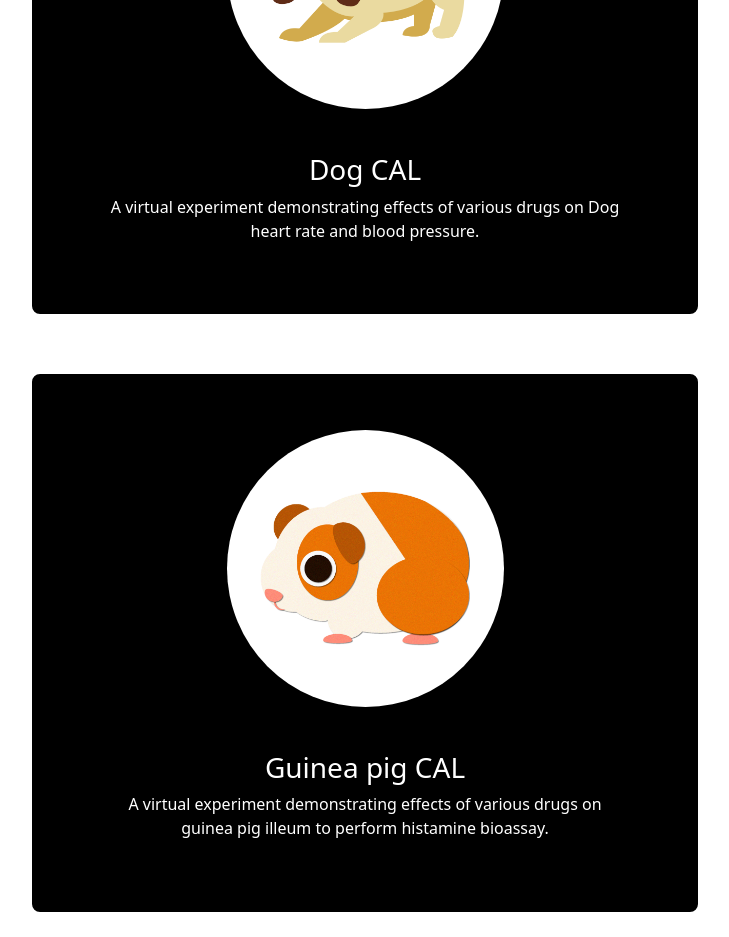
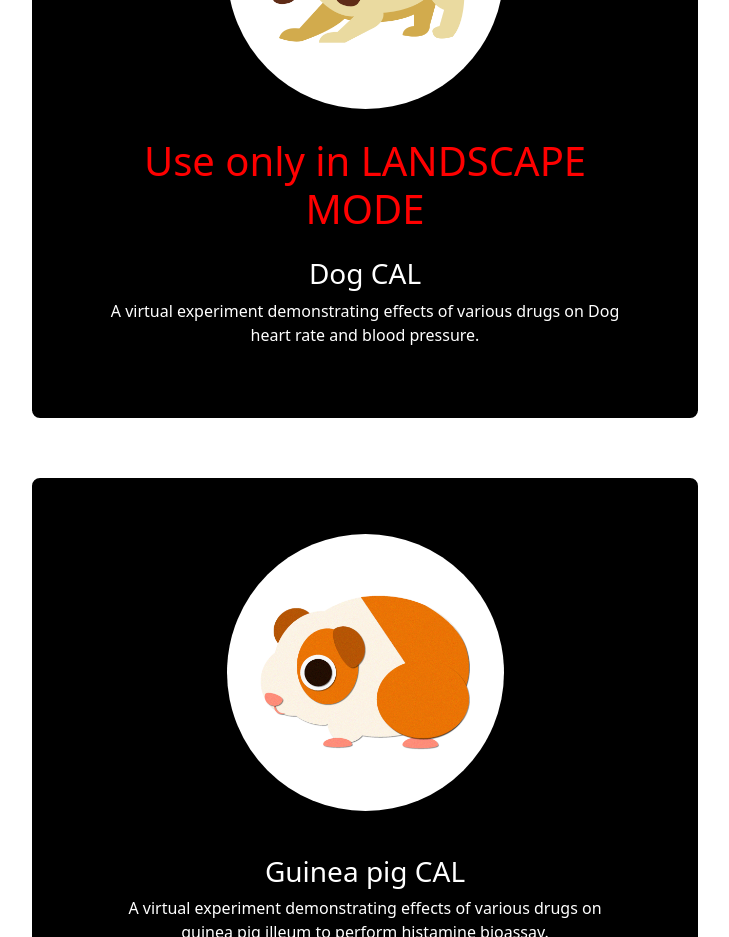
Before and after one commit to nithishjipmer/Open-CAL, a plain HTML site: page index.html in a window 1280 px wide. Shown: the part 860-1797 px from the top of the page, without its empty margins (275-1004 px from the left). Drawn offline with nearby package versions, Linux system fonts and the light colour scheme.

Commit message:
Update index.html

```diff
--- a/index.html
+++ b/index.html
@@ -48,6 +48,7 @@
             <a href="./Dog-CAL/index.html">
                 <img src="images/dog-img.png" alt="">
             </a>
+            <h1 style="color: red">Use only in LANDSCAPE MODE</h1>
             <div class="card-body">
                 <h3>Dog CAL</h3>
                 A virtual experiment demonstrating effects of various drugs on Dog heart rate and blood pressure.
```
